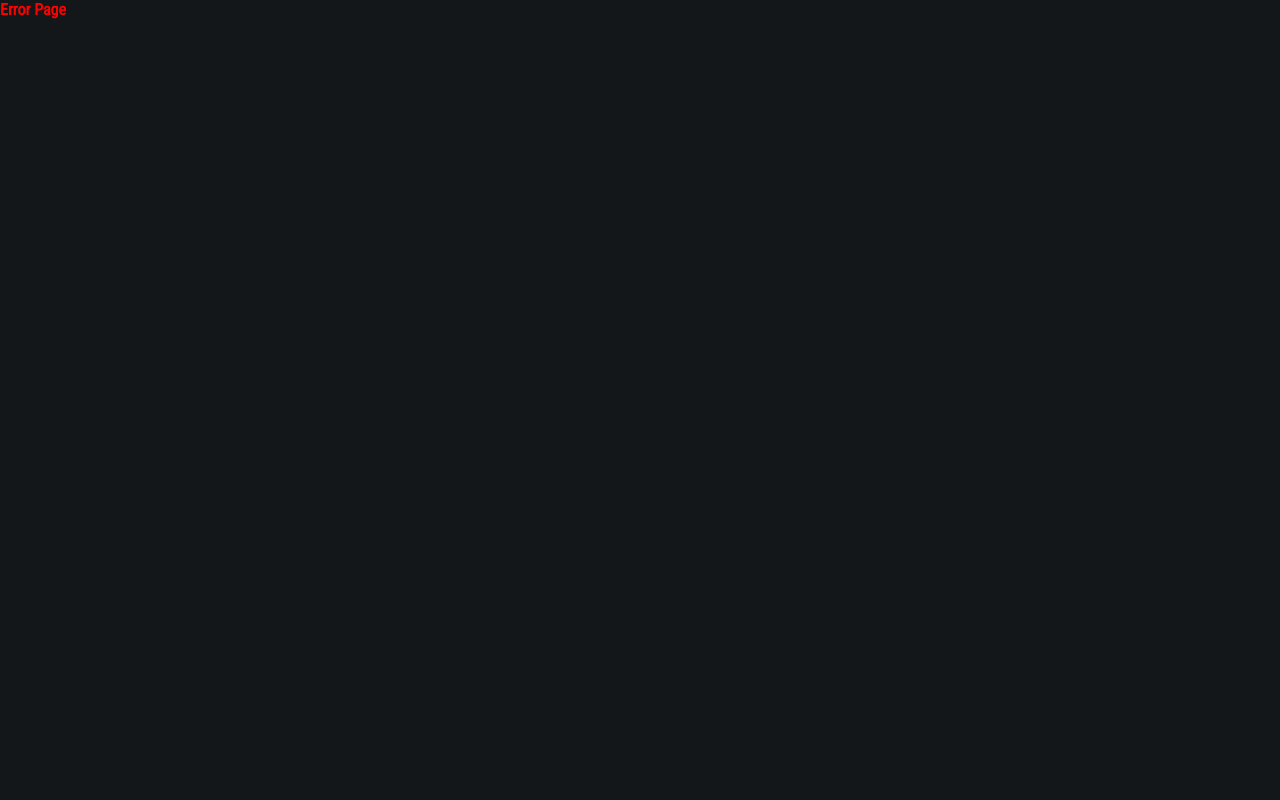
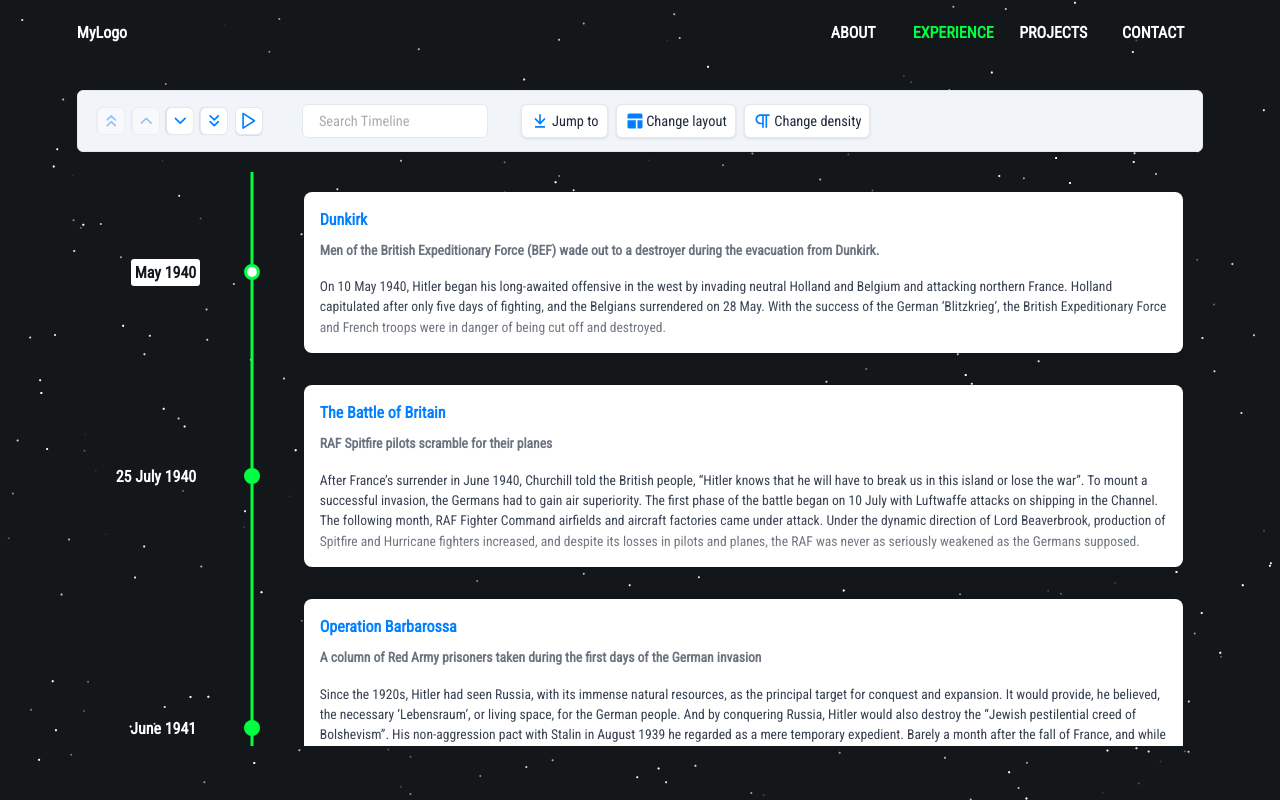
Before and after one commit to AudiWu/audi-blog, a Gatsby site: page /Experience in a window 1280 px wide. Before the commit this address had no page. Built offline with nearby package versions, Linux system fonts and the light colour scheme; Gatsby itself is replaced by a stand-in of ours.

Commit message:
feat: delete 3d model and add timeline component

```diff
--- a/src/components/header/index.tsx
+++ b/src/components/header/index.tsx
@@ -1,14 +1,16 @@
 import React from 'react';
 import { Link } from 'gatsby';
 import { Navbar, Logo, Menu } from './styles';
+import { Color } from '../../enums/color';
 
 export const Header: React.FC<{}> = () => (
   <Navbar>
     <Logo>MyLogo</Logo>
     <Menu>
       <ul>
-        <li><Link to="/">Home</Link></li>
-        <li><Link to="/Projects">Projects</Link></li>
+        <li><Link to="/" activeStyle={{ color: Color.MALACHITE }}>About</Link></li>
+        <li><Link to="/Experience" activeStyle={{ color: Color.MALACHITE }}>Experience</Link></li>
+        <li><Link to="/Project" activeStyle={{ color: Color.MALACHITE }}>Projects</Link></li>
         <li><a href="#">Contact</a></li>
       </ul>
     </Menu>
--- a/src/components/layout/styles.tsx
+++ b/src/components/layout/styles.tsx
@@ -16,6 +16,7 @@ export const Content = styled.div`
 
   ${media.tablet`
     padding: 7% 5% 5%;
+    gap: 30px;
   `}
 
   ${media.mobile`
--- a/src/components/shared/progress/styles.tsx
+++ b/src/components/shared/progress/styles.tsx
@@ -20,14 +20,14 @@ export const Title = styled.div`
 `
 
 export const BarContainer = styled.div`
-  height: 20px;
+  height:  ${pxToRem(20)};
   width: 100%;
   background-color: #e0e0de;
   border-radius: 50px;
 `
 
 export const Filler = styled.div<FillerProps>`
-  height: 100;
+  height: 100%;
   width: ${(props) => props.value}%;
   background-color: ${(props) => props.color};
   border-radius: inherit;
--- /dev/null
+++ b/src/components/story.tsx
@@ -0,0 +1,8 @@
+import React from "react";
+import { Timeline } from "./timeline";
+
+export const Story:React.FC<{}> = () => (
+  <>
+    <Timeline />
+  </>
+);
--- /dev/null
+++ b/src/components/timeline/data.ts
@@ -0,0 +1,111 @@
+const items = [
+  {
+    title: "May 1940",
+    cardTitle: "Dunkirk",
+    cardSubtitle:
+      "Men of the British Expeditionary Force (BEF) wade out to a destroyer during the evacuation from Dunkirk.",
+    cardDetailedText: `On 10 May 1940, Hitler began his long-awaited offensive in the west by invading neutral Holland and Belgium and attacking northern France. Holland capitulated after only five days of fighting, and the Belgians surrendered on 28 May. With the success of the German ‘Blitzkrieg’, the British Expeditionary Force and French troops were in danger of being cut off and destroyed.`
+  },
+  {
+    title: "25 July 1940",
+    cardTitle: "The Battle of Britain",
+    cardSubtitle: `RAF Spitfire pilots scramble for their planes`,
+    cardDetailedText: `After France’s surrender in June 1940, Churchill told the British people, “Hitler knows that he will have to break us in this island or lose the war”. To mount a successful invasion, the Germans had to gain air superiority. The first phase of the battle began on 10 July with Luftwaffe attacks on shipping in the Channel.
+      The following month, RAF Fighter Command airfields and aircraft factories came under attack. Under the dynamic direction of Lord Beaverbrook, production of Spitfire and Hurricane fighters increased, and despite its losses in pilots and planes, the RAF was never as seriously weakened as the Germans supposed.`
+  },
+  {
+    title: "June 1941",
+    cardTitle: "Operation Barbarossa",
+    cardSubtitle: `A column of Red Army prisoners taken during the first days of the German invasion`,
+    cardDetailedText: `Since the 1920s, Hitler had seen Russia, with its immense natural resources, as the principal target for conquest and expansion. It would provide, he believed, the necessary ‘Lebensraum’, or living space, for the German people. And by conquering Russia, Hitler would also destroy the “Jewish pestilential creed of Bolshevism”. His non-aggression pact with Stalin in August 1939 he regarded as a mere temporary expedient.
+      Barely a month after the fall of France, and while the Battle of Britain was being fought, Hitler started planning for the Blitzkrieg campaign against Russia, which began on 22 June 1941. Despite repeated warnings, Stalin was taken by surprise, and for the first few months the Germans achieved spectacular victories, capturing huge swathes of land and hundreds of thousands of prisoners. But they failed to take Moscow or Leningrad before winter set in.
+      On 5/6 December, the Red Army launched a counter-offensive which removed the immediate threat to the Soviet capital. It also brought the German high command to the brink of a catastrophic military crisis. Hitler stepped in and took personal command. His intervention was decisive and he later boasted, “That we overcame this winter and are today in a position again to proceed victoriously… is solely attributable to the bravery of the soldiers at the front and my firm will to hold out…”`
+  },
+  {
+    title: "7 December 1941",
+    cardTitle: "Pearl Harbor",
+    cardSubtitle: `The destroyer USS Shaw explodes in dry dock after being hit by Japanese aircraft`,
+    cardDetailedText: `After Japan’s occupation of French Indo-China in July 1941, US President Franklin D Roosevelt, followed by Britain and the Netherlands, ordered the freezing of Japanese assets.
+      Many Japanese now believed that there was no alternative between economic ruin and going to war with the United States and the European colonial powers. In October 1941, a hardline government under General Hideki Tojo came to power, and preparations were made to deliver a devastating blow against the Americans.`
+  },
+  {
+    title: "15 February 1942",
+    cardTitle: "The fall of Singapore",
+    cardSubtitle: `Lieutenant General Arthur Percival and staff on their way to the Singapore Ford factory to negotiate the island’s surrender with General Yamashita`,
+    cardDetailedText: `The Japanese began their invasion of Malaya on 8 December 1941, and very soon the British and empire defenders were in full retreat.
+      Told previously that the Japanese were no match for European troops, morale among the defending forces slumped as General Tomoyuki Yamashita’s forces moved swiftly southwards towards Singapore.
+      The sinking of the British capital ships HMS Prince of Wales and Repulse by Japanese aircraft also contributed to the decline in morale, and panic began to set in among the civil population and the fighting troops. British commander Lieutenant General Arthur Percival had hoped to make a stand at Johore, but was forced to withdraw to Singapore Island. The Japanese landed there on 8/9 February, and before long the defence collapsed. To avoid further bloodshed, and with his water supply gone, Percival surrendered on 15 February.
+      Churchill described the surrender as, “the worst disaster… in British military history”. Over 130,000 British and empire troops surrendered to a much smaller Japanese force, which only suffered 9,824 battle casualties during the 70-day campaign. Singapore was not only a humiliating military defeat, but also a tremendous blow to the prestige of the ‘white man’ throughout Asia.`
+  },
+  {
+    title: "4 June 1942",
+    cardTitle: "Midway",
+    cardSubtitle: `The American aircraft carrier USS Yorktown under Japanese attack during the battle of Midway`,
+    cardDetailedText: `For six months after Pearl Harbor, just as Admiral Yamamoto predicted, Japanese forces carried all before them, capturing Hong Kong, Malaya, the Philippines and the Dutch East Indies. In May 1942, in an attempt to consolidate their grip on their new conquests, the Japanese sought to eliminate the United States as a strategic Pacific power.
+      This would be done by luring into a trap the US navy carriers that had escaped Pearl Harbor, while at the same time the Japanese would occupy the Midway atoll in preparation for further attacks. The loss of the carriers would, the Japanese hoped, force the Americans to the negotiating table. In the event, it was the Americans who inflicted a crushing defeat on the Japanese. Their codebreakers were able to determine the location and date of the Japanese attack. This enabled US admiral Chester Nimitz to organise a trap of his own.
+      During the ensuing battle the Japanese suffered the loss of four carriers, one heavy cruiser and 248 aircraft, while American losses totalled one carrier, one destroyer and 98 planes. By their victory at Midway, the turning point of the Pacific war, the Americans were able to seize the strategic initiative from the Japanese, who had suffered irreplaceable losses. Admiral Nimitz described the battle’s success as “Essentially a victory of intelligence”, while President Roosevelt called it “Our most important victory in 1942… there we stopped the Japanese offensive.”`
+  },
+  {
+    title: "25 October 1942",
+    cardTitle: "Alamein",
+    cardSubtitle: `German prisoners of war wait for transport after their capture at Alamein`,
+    cardDetailedText: `The North African campaign began in September1940, and for the next two years the fighting was marked by a succession of Allied and Axis advances and retreats. In the summer of 1942, the Axis forces under ‘Desert Fox’ field marshal, Erwin Rommel, looked poised to take Cairo and advance on the Suez Canal.
+      The British Middle East commander General Claude Auchinleck took personal command of the defending Eighth Army and halted the retreat at the strong defensive line at El Alamein. But Churchill, dissatisfied with Auchinleck, replaced him in August with General Harold Alexander, while Lieutenant -General Bernard Montgomery took over command of the Eighth Army.
+      Montgomery immediately began to build up an enormous superiority in men and equipment, finally launching his offensive at Alamein on 23 October 1942. By the beginning of November, the Axis forces were in full retreat, although final victory in North Africa was not achieved until May 1943.
+      Although Montgomery has been criticised for being too cautious in exploiting his success at Alamein, it made him a household name and he became Britain’s most popular general of the war. Churchill hailed Alamein as a “Glorious and decisive victory… the bright gleam has caught the helmets of our soldiers, and warmed and cheered all our hearts”.`
+  },
+  {
+    title: "February 1943",
+    cardTitle: "Stalingrad",
+    cardSubtitle: `Red Army soldiers hoist the Soviet flag over a recaptured Stalingrad factory following the German surrender`,
+    cardDetailedText: `Throughout September and October, under General Vassili Chuikov, the city’s defenders contested every yard of ground of the devastated city.
+      The Red Army’s stubborn defence allowed General Georgi Zhukov time to prepare a counterattack that was launched on 19 November 1942, and which soon trapped the Sixth Army commanded by General Friederich Paulus.
+      Hitler, wrongly assured by Göring that the Luftwaffe could supply Stalingrad by air, ordered Paulus to hold out. He also ordered Field Marshal Erich Manstein to break through and relieve the beleaguered Sixth Army. Manstein was unsuccessful, and on 31 January 1943 Paulus capitulated. Of the 91,000 German troops who went into captivity, less than 6,000 returned home after the war. Stalingrad was one of Germany’s greatest defeats, and it effectively marked the end of Hitler’s dreams of an empire in the east.
+      `
+  },
+  {
+    title: "6 June 1944",
+    cardTitle: "D-Day, Operation Overlord",
+    cardSubtitle: `British commandos of the First Special Service Brigade land on Sword Beach`,
+    cardDetailedText: `Operation Overlord, the invasion and liberation of north-west Europe, began on D-Day, 6 June 1944.
+      That day, under the overall command of US General Dwight Eisenhower, British, Canadian and American troops, supported by the Allied navies and air forces, came ashore on the coast of Normandy. By the end of the day, 158,000 men, including airborne troops, had landed. Initially, except on the American Omaha beach, German resistance was unexpectedly light. But it soon stiffened and the Allied breakout from the beachhead area was painfully slow.
+      The fierceness of the fighting can be gauged by the fact that in Normandy British infantry battalions were suffering the same percentage casualty rates as they had on the Western Front in 1914–1918. Eventually the breakout was achieved, and on 25 August, Paris was liberated. Brussels followed on 3 September. Hopes that the war might be won in 1944 were dashed by the Allied failure at Arnhem and the unexpected German offensive in the Ardennes in December.
+      It was not until 4 May 1945 that the German forces in north-west Europe surrendered to Montgomery at his HQ on Lüneburg Heath.`
+  },
+  {
+    title: "February 1945",
+    cardTitle: "The Big Three",
+    cardSubtitle: `Churchill, Roosevelt and Stalin sit for a group photograph during the Yalta conference`,
+    cardDetailedText: `Between June 1940 and June 1941, Britain stood alone against Hitler. But then, after the German invasion of Russia and the Japanese attack on Pearl Harbor, she gained two powerful allies.
+      For the next four years Churchill did his utmost to foster ‘The Grand Alliance’ against the Nazis. He even earned the grudging admiration of Nazi propaganda chief Dr Goebbels who said, “…I can feel only respect for this man, for whom no humiliation is too base and no trouble too great when the victory of the Allies is at stake”.
+      Churchill conferred with both Roosevelt and Stalin to hammer out strategy and to discuss postwar arrangements. The three men congregated for the first time at Tehran in November 1943. There, and again at their last meeting at Yalta, Churchill was conscious of the fact that Britain, exhausted by her war effort, was now very much the junior partner of the two emerging superpowers.`
+  },
+  {
+    title: "13/14 February 1945",
+    cardTitle: "Dresden",
+    cardSubtitle: `Dresden under incendiary bomb attack`,
+    cardDetailedText: `At Yalta, an Allied plan to bomb the hitherto untouched city of Dresden was discussed. The reason for attacking the city was due principally to its strategic importance as a communications centre in the rear of the German retreat that followed the Soviet winter offensive of January 1945. It was also believed that Dresden might be used as an alternative to Berlin as the Reich capital.
+      The attack was part of a plan codenamed ‘Thunderclap’, designed to convince the Germans that the war was lost. It was drawn up in January 1945, when Hitler’s Ardennes offensive, V2 rocket attacks on Britain and the deployment of snorkel-equipped U-boats clearly demonstrated that Germany was still capable of offering stubborn resistance. Strategic bombing attacks had previously failed to break Germany, although they had proved valuable in reducing its capacity to wage war.
+      Now, on the night of 13/14 February 1945, Dresden was attacked by 800 RAF bombers, followed by 400 bombers of the United States Army Air Force. The bombing created a firestorm that destroyed 1,600 acres of Dresden. Even today it is still uncertain as to how many died and estimates have ranged from 25,000 to 135,000. Most authorities now put the death toll at around 35,000. The scale of destruction, the enormous death toll, and its timing at such a late stage in the war, have all ensured that the bombing of Dresden still remains highly controversial.`
+  },
+  {
+    title: "8 May 1945",
+    cardTitle: "VE Day",
+    cardSubtitle: `millions of people rejoice in the news that Germany has surrendered – the war in Europe was finally over`,
+    cardDetailedText: `On the afternoon of 8 May 1945, the British prime minister Winston Churchill made the radio announcement that the world had long been waiting for.
+      “Yesterday morning,” he declared, “at 2.41 a.m., at General Eisenhower’s headquarters, General Jodl, the representative of the German High Command, and Grand Admiral Dönitz, the designated head of the German State, signed the act of unconditional surrender of all German land, sea and air forces in Europe.”
+      After nearly six years, the war in Europe was finally over.`
+  },
+  {
+    title: "9 August 1945",
+    cardTitle: "Nagasaki",
+    cardSubtitle: `Atomic bomb mushroom cloud over the Japanese city of Nagasaki`,
+    cardDetailedText: `The Second World War began at dawn on Friday 1 September 1939, when Adolf Hitler launched his invasion of Poland.
+      The Poles fought bravely, but they were heavily outnumbered in both men and machines, and especially in the air. Britain and France declared war on Germany on 3 September 1939, but gave no real assistance to Poland. Two weeks later, Stalin invaded eastern Poland, and on 27 September Warsaw surrendered. Organised Polish resistance ceased after another week’s fighting. Poland was divided up between Hitler and Stalin.
+      In Poland the Nazis unleashed a reign of terror that was eventually to claim six million victims, half of whom were Polish Jews murdered in extermination camps. The Soviet regime was no less harsh. In March and April 1940, Stalin ordered the murder of over 20,000 Polish officers and others who had been captured in September 1939. Tens of thousands of Poles were also forcibly deported to Siberia.
+      By May 1945, and despite his promises to Churchill and Roosevelt, Stalin had installed a subservient communist regime in Poland.
+      Back in 1939, Poland’s then-leader Marshal Eduard Smigly-Rydz had warned, “With the Germans we risk losing our liberty, but with the Russians we lose our soul.”`
+  }
+];
+
+export default items;
--- /dev/null
+++ b/src/components/timeline/index.tsx
@@ -0,0 +1,25 @@
+import React from "react"
+import { Chrono } from "react-chrono"
+import data from "./data"
+import { TimelineWrapper } from "./styles"
+import { Color } from "../../enums/color"
+
+export const Timeline: React.FC<{}> = () => (
+  <TimelineWrapper>
+    <Chrono
+      items={data}
+      mode="VERTICAL"
+      slideShow
+      slideItemDuration={4000}
+      cardHeight={150}
+      theme={{
+        primary: Color.MALACHITE,
+        secondary: Color.WHITE,
+        cardBgColor: Color.WHITE,
+        cardForeColor: Color.DARK,
+        titleColor: Color.WHITE,
+        textColor: Color.DARK,
+      }}
+    />
+  </TimelineWrapper>
+)
--- /dev/null
+++ b/src/components/timeline/styles.tsx
@@ -0,0 +1,22 @@
+import styled from "styled-components";
+import { Color } from '../../enums/color';
+import { media } from "../../helpers/media";
+
+export const TimelineWrapper = styled.div`
+  height: 82vh;
+
+  .timeline-item-title {
+    color: ${Color.WHITE} !important;
+  }
+
+  .timeline-item-title.active {
+    color: ${Color.DARK} !important;
+  }
+
+  ${media.tablet`
+    height: 90vh;
+  `}
+
+  /* ${media.mobile`
+  `} */
+`
--- /dev/null
+++ b/src/pages/Experience/index.tsx
@@ -0,0 +1,11 @@
+import React from "react";
+import { Layout } from "../../components/layout";
+import { Story } from '../../components/story';
+
+const Experience: React.FC = () => (
+  <Layout>
+    <Story />
+  </Layout>
+);
+
+export default Experience;
--- a/src/pages/Project/index.tsx
+++ b/src/pages/Project/index.tsx
@@ -1,10 +1,10 @@
 import React from "react";
 import { Layout } from "../../components/layout";
 
-const Index: React.FC = () => (
+const Project: React.FC = () => (
   <Layout>
-    <p> This is project page.</p>
+    <p>This is Project Page</p>
   </Layout>
 );
 
-export default Index;
+export default Project;
```
Also changed, not shown: package.json (+6 -8 lines), src/components/about/index.tsx (+4 -4 lines), src/components/about/model/index.tsx (deleted, +0 -14 lines), src/components/about/model/styles.tsx (deleted, +0 -13 lines), src/components/about/styles.tsx (+12 -1 lines), static/ryu.gif (added), 4 other files.
